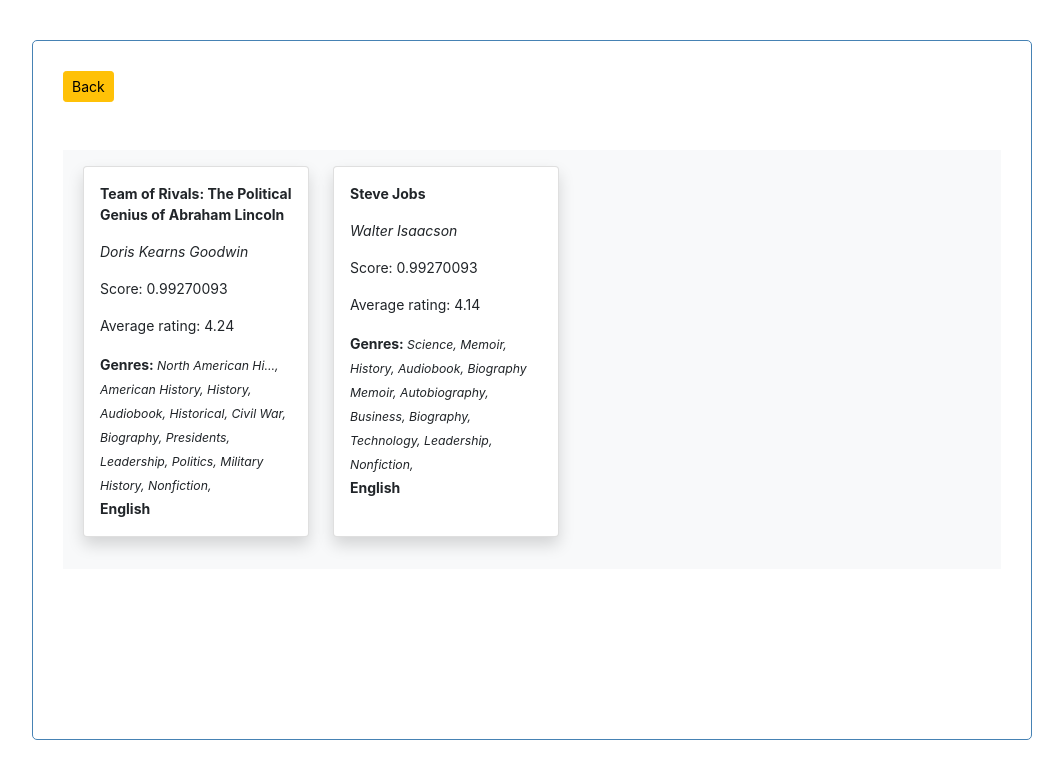
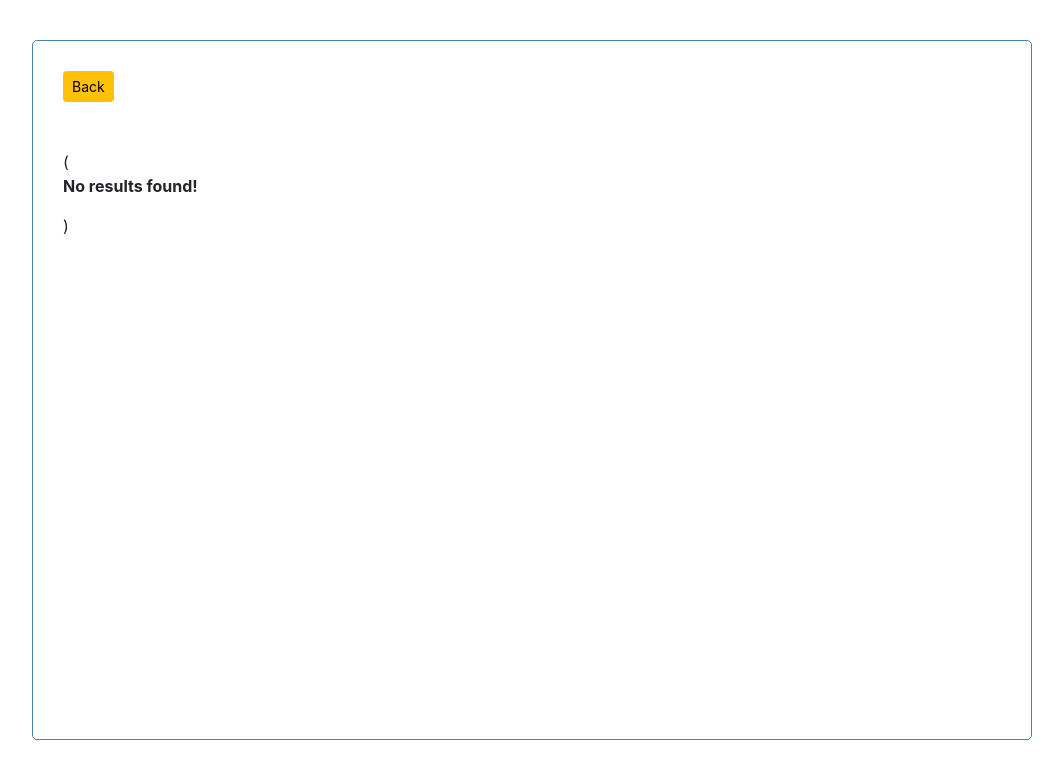
Before and after one commit to KTH-DD2476-2021-project6/Elastic-Config, a React (Create React App) app in the folder frontend/elastic-search-client/: page /recommendations in a window 1280 px wide. Shown: the top 778 px of the page, without its empty margins (108-1171 px from the left). Built offline with nearby package versions, Linux system fonts and the light colour scheme.

Commit message:
added boost and now displays results

```diff
--- a/frontend/elastic-search-client/src/App.js
+++ b/frontend/elastic-search-client/src/App.js
@@ -61,6 +61,7 @@
     fetchRecommendations()
       .then((res) => {
         console.log("RECOMMENDATIONS: ", res);
+
         setRecommendations(res);
       })
       .catch((err) => console.error(err));
@@ -110,10 +111,13 @@
         }
         if (key === "genres") {
           obj[key].forEach((genre) =>
-            query.query.bool.should.push(phraseBuilder(key, genre))
+            query.query.bool.should.push(phraseBuilder(key, genre, 2))
           );
-        } else {
-          query.query.bool.should.push(phraseBuilder(key, obj[key]));
+        } else if (key==="author") {
+          query.query.bool.should.push(phraseBuilder(key, obj[key]), 1);
+        }
+        else{
+          query.query.bool.should.push(phraseBuilder(key, obj[key], 1000000))
         }
       });
     });
@@ -121,12 +125,13 @@
     return query;
   };
 
-  const phraseBuilder = (key, value) => {
+  const phraseBuilder = (key, value, boostvalue) => {
     let phrase;
     phrase = {
       match_phrase: {
         [key]: {
           query: value,
+          boost: boostvalue,
         },
       },
     };
--- a/frontend/elastic-search-client/src/components/Recommendations.js
+++ b/frontend/elastic-search-client/src/components/Recommendations.js
@@ -3,6 +3,8 @@
 import { useHistory } from "react-router-dom";
 
 const Recommendations = ({ recommendations }) => {
+  console.log(recommendations);
+
   const test = {
     took: 5,
     timed_out: false,
@@ -127,18 +129,36 @@
   const history = useHistory();
   const onCardClick = (id, data) =>
     history.push(`/detailed/${id}`, { data: data });
-  console.log(recommendations);
 
+    if (recommendations ==="test")
+    {
       return (
         <div className="container">
           <LinkButton to="/" className="btn btn-sm btn-warning border-black">
             Back
           </LinkButton>
           <section className="album-section my-5 scrollable">
-        {test.hits.hits?.length ? (
+           (
+              <p>
+                {" "}
+                <strong>No results found!</strong>
+              </p>
+            )
+          </section>
+        </div>
+      );
+    }
+    else{
+      return (
+        <div className="container">
+          <LinkButton to="/" className="btn btn-sm btn-warning border-black">
+            Back
+          </LinkButton>
+          <section className="album-section my-5 scrollable">
+            {recommendations.hits.hits?.length ? (
               <div className="album py-3 bg-light">
                 <div className="row mx-2">
-              {test.hits.hits.map((result) => (
+                  {recommendations.hits.hits.map((result) => (
                     <Card
                       key={result._id}
                       item={result}
@@ -156,6 +176,10 @@
           </section>
         </div>
       );
+
+    }
+
+
 };
 
 export default Recommendations;
```
Also changed, not shown: 2 other files (tests, documents, lock files or other folders). Lines whose indentation alone changed are shown as unchanged.
